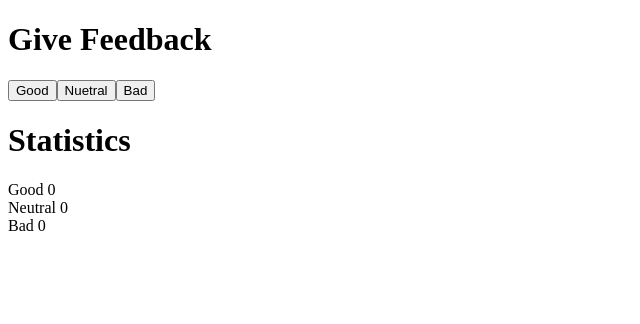
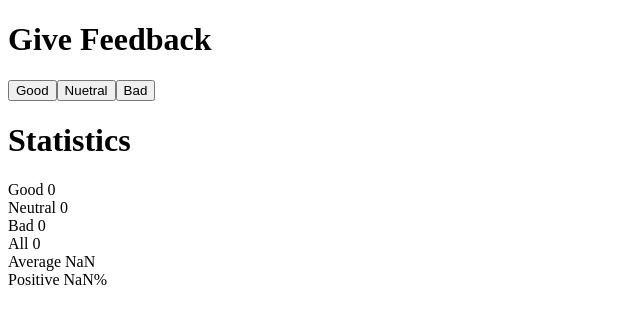
Before and after one commit to Marcos1618/fullStackOpen, a React (Vite) app in the folder part1/unicafe/: page / in a window 1280 px wide. Shown: the top 324 px of the page, without its empty margins (0-640 px from the left). Built offline with nearby package versions, Linux system fonts and the light colour scheme.

Commit message:
1.7 unicafe step 2 complete

```diff
--- a/part1/unicafe/src/App.jsx
+++ b/part1/unicafe/src/App.jsx
@@ -21,6 +21,7 @@ const App = () => {
     console.log('bad set to', newValue)
     setBad(newValue)
   }
+  console.log({good, neutral, bad})
 
   return (
     <div>
@@ -33,6 +34,9 @@ const App = () => {
       <Display text="Good " value={good}></Display>
       <Display text="Neutral " value={neutral}></Display>
       <Display text="Bad " value={bad}></Display>
+      <Display text="All " value={good+neutral+bad}></Display>
+      <Display text="Average " value={((good*1)+(bad*-1))/(good+neutral+bad)}></Display>
+      <div>Positive {(good/(good+neutral+bad))*100}%</div>
     </div>
   )
 }
```
